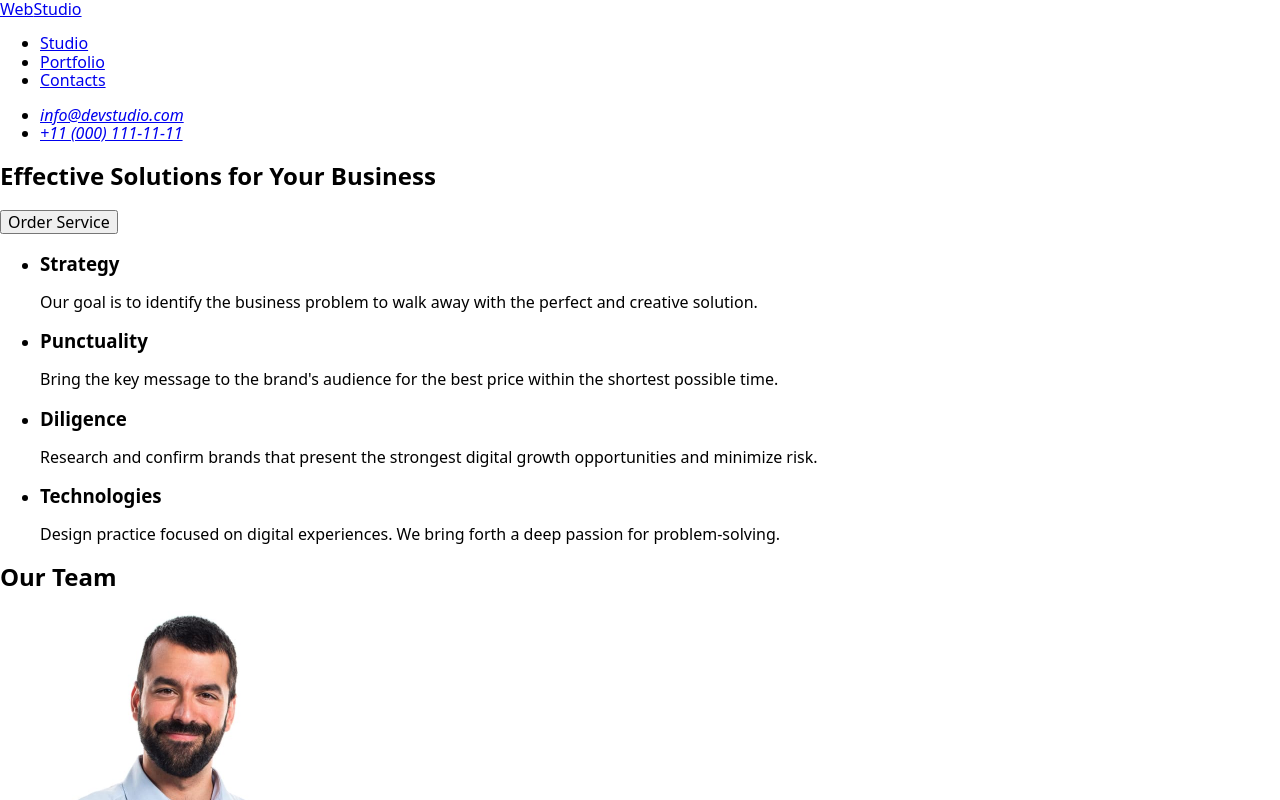
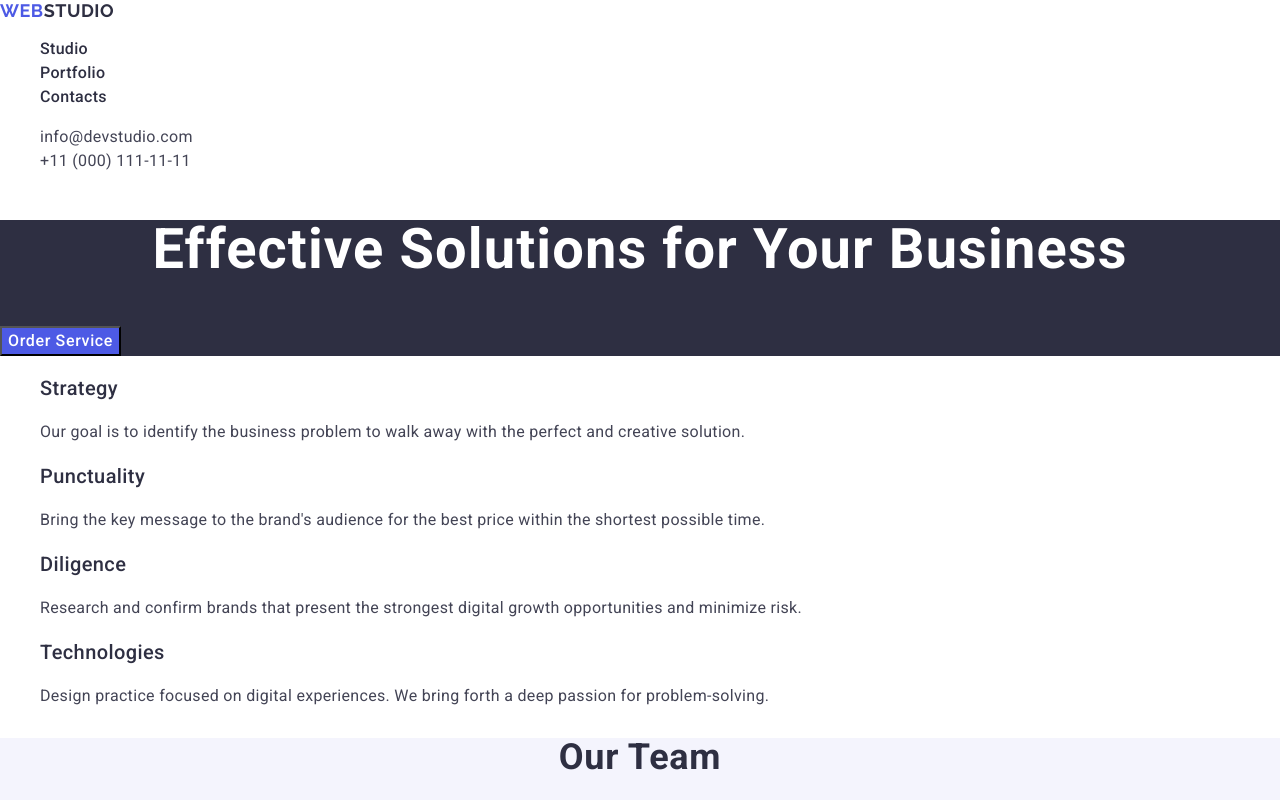
Before and after one commit to Mykola-Kuchmynda/goit-markup-hw-02, a plain HTML site: page index.html in a window 1280 px wide. Shown: the top 800 px of the page. Drawn offline with nearby package versions, Linux system fonts and the light colour scheme.

Commit message:
add styles

```diff
--- a/css/styles.css
+++ b/css/styles.css
@@ -1,14 +1,137 @@
-.header {
+/*font-family: 'Raleway', sans-serif;
+font-family: 'Roboto', sans-serif;*/
+body {
+  font-family: 'Roboto', sans-serif;
+  color: #2e2f42;
+  background-color: #ffffff;
 }
-.logo-web {
+ul,
+ol {
+  list-style: none;
 }
-.logo-studio {
+a {
+  text-decoration: none;
 }
-.nav-list {
+
+.logo {
+  font-family: 'Raleway', sans-serif;
+  font-weight: 700;
+  font-size: 18px;
+  line-height: 1.17;
+  letter-spacing: 0.03em;
+  text-transform: uppercase;
+  color: #4d5ae5;
 }
-.nav-item {
+.header-logo .logo-studio {
+  color: #2e2f42;
 }
-.address-list {
+.footer-logo .logo-studio {
+  color: #f4f4fd;
 }
-.address-item {
+
+.nav-link {
+  font-weight: 500;
+  font-size: 16px;
+  line-height: 1.5;
+  letter-spacing: 0.02em;
+  color: #2e2f42;
 }
+.nav-link:hover,
+.nav-link:focus {
+  color: #404bbf;
+}
+.contacts {
+  font-style: normal;
+}
+.contacts-link {
+  font-size: 16px;
+  line-height: 1.5;
+  letter-spacing: 0.02em;
+  color: #434455;
+}
+.contacts-link:hover,
+.contacts-link:focus,
+.nav-link:hover,
+.nav-link:focus {
+  color: #404bbf;
+}
+
+.page-footer,
+.hero {
+  background-color: #2e2f42;
+}
+.hero-title {
+  font-weight: 700;
+  font-size: 56px;
+  line-height: 1.07;
+  letter-spacing: 0.02em;
+  text-align: center;
+  color: #fff;
+}
+.hero-button {
+  background-color: #4d5ae5;
+  font-weight: 500;
+  font-size: 16px;
+  line-height: 1.5;
+  letter-spacing: 0.04em;
+  color: #fff;
+}
+.hero-button:hover,
+.hero-button:focus {
+  background-color: #404bbf;
+}
+.benefits-title {
+  font-weight: 500;
+  font-size: 20px;
+  line-height: 1.2;
+  letter-spacing: 0.02em;
+}
+.benefits-text {
+  font-size: 16px;
+  line-height: 1.5;
+  letter-spacing: 0.02em;
+  color: #434455;
+}
+.team {
+  background-color: #f4f4fd;
+}
+.team-title,
+.portfolio-title {
+  font-weight: 700;
+  font-size: 36px;
+  line-height: 1.11;
+  letter-spacing: 0.02em;
+  text-align: center;
+}
+.team-member {
+  font-weight: 500;
+  font-size: 20px;
+  line-height: 1.2;
+  letter-spacing: 0.02em;
+  text-align: center;
+}
+.team-member-type {
+  font-size: 16px;
+  line-height: 1.5;
+  letter-spacing: 0.02em;
+  text-align: center;
+  color: #434455;
+}
+.portfolio-list-title {
+  font-weight: 500;
+  font-size: 20px;
+  line-height: 1.2;
+  letter-spacing: 0.02em;
+}
+.portfolio-list-function {
+  font-size: 16px;
+  line-height: 1.5;
+  letter-spacing: 0.02em;
+  color: #434455;
+}
+.footer-text {
+  font-size: 16px;
+  line-height: 1.5;
+  letter-spacing: 0.02em;
+  color: #f4f4fd;
+}
--- a/index.html
+++ b/index.html
@@ -7,41 +7,46 @@
     <link
       rel="stylesheet"
       href="https://cdnjs.cloudflare.com/ajax/libs/modern-normalize/3.0.1/modern-normalize.min.css"
+      integrity="sha512-q6WgHqiHlKyOqslT/lgBgodhd03Wp4BEqKeW6nNtlOY4quzyG3VoQKFrieaCeSnuVseNKRGpGeDU3qPmabCANg=="
+      crossorigin="anonymous"
+      referrerpolicy="no-referrer"
     />
 
+    <link rel="preconnect" href="https://fonts.googleapis.com" />
+    <link rel="preconnect" href="https://fonts.gstatic.com" crossorigin />
     <link
+      href="https://fonts.googleapis.com/css2?family=Raleway:wght@700&family=Roboto:wght@400;500;700&display=swap"
       rel="stylesheet"
-      href="https://fonts.googleapis.com/css2?family=Raleway:ital,wght@0,700;1,700&family=Roboto:wght@400;500;700&display=swap"
     />
     <link rel="stylesheet" href="./css/styles.css" />
   </head>
   <body>
     <header class="header">
       <nav>
-        <a class="logo-web" href="./index.html"
+        <a class="logo header-logo" href="./index.html"
           >Web<span class="logo-studio">Studio</span></a
         >
         <ul class="nav-list">
-          <li>
-            <a class="nav-item" href="#studio">Studio</a>
+          <li class="nav-item">
+            <a class="nav-link" href="./index.html">Studio</a>
           </li>
-          <li>
-            <a class="nav-item" href="#portfolio">Portfolio</a>
+          <li class="nav-item">
+            <a class="nav-link" href="">Portfolio</a>
           </li>
-          <li>
-            <a class="nav-item" href="#contacts">Contacts</a>
+          <li class="nav-item">
+            <a class="nav-link" href="">Contacts</a>
           </li>
         </ul>
       </nav>
-      <address>
-        <ul class="address-list">
-          <li>
-            <a class="address-item" href="mailto:info@devstudio.com"
+      <address class="contacts">
+        <ul class="contacts-list">
+          <li class="contacts-item">
+            <a class="contacts-link" href="mailto:info@devstudio.com"
               >info@devstudio.com</a
             >
           </li>
-          <li>
-            <a class="address-item" href="tel:+110001111111"
+          <li class="contacts-item">
+            <a class="contacts-link" href="tel:+110001111111"
               >+11 (000) 111-11-11</a
             >
           </li>
@@ -51,7 +56,7 @@
     <main>
       <section class="hero">
         <h1 class="hero-title">Effective Solutions for Your Business</h1>
-        <button type="button">Order Service</button>
+        <button class="hero-button" type="button">Order Service</button>
       </section>
       <section class="benefits">
         <h2 hidden>Our Benefits</h2>
@@ -77,7 +82,7 @@
               growth opportunities and minimize risk.
             </p>
           </li>
-          <li>
+          <li class="benefits-item">
             <h3 class="benefits-title">Technologies</h3>
             <p class="benefits-text">
               Design practice focused on digital experiences. We bring forth a
@@ -90,22 +95,42 @@
         <h2 class="team-title">Our Team</h2>
         <ul class="team-list">
           <li class="team-item">
-            <img src="./images/img-1.jpg" alt="Mark Guerrero" width="264" />
+            <img
+              class="team-member-img"
+              src="./images/img-1.jpg"
+              alt="Mark Guerrero"
+              width="264"
+            />
             <h3 class="team-member">Mark Guerrero</h3>
             <p class="team-member-type">Product Designer</p>
           </li>
           <li class="team-item">
-            <img src="./images/img-2.jpg" alt="Tom Ford" width="264" />
+            <img
+              class="team-member-img"
+              src="./images/img-2.jpg"
+              alt="Tom Ford"
+              width="264"
+            />
             <h3 class="team-member">Tom Ford</h3>
             <p class="team-member-type">Frontend Developer</p>
           </li>
           <li class="team-item">
-            <img src="./images/img-3.jpg" alt="Camila Garcia" width="264" />
+            <img
+              class="team-member-img"
+              src="./images/img-3.jpg"
+              alt="Camila Garcia"
+              width="264"
+            />
             <h3 class="team-member">Camila Garcia</h3>
             <p class="team-member-type">Marketing</p>
           </li>
           <li class="team-item">
-            <img src="./images/img-4.jpg" alt="Daniel Wilson" width="264" />
+            <img
+              class="team-member-img"
+              src="./images/img-4.jpg"
+              alt="Daniel Wilson"
+              width="264"
+            />
             <h3 class="team-member">Daniel Wilson</h3>
             <p class="team-member-type">UI Designer</p>
           </li>
@@ -177,9 +202,11 @@
         </ul>
       </section>
     </main>
-    <footer>
-      <a href="./index.html">Web<span>Studio</span></a>
-      <p>
+    <footer class="page-footer">
+      <a class="logo footer-logo" href="./index.html"
+        >Web<span class="logo-studio">Studio</span></a
+      >
+      <p class="footer-text">
         Increase the flow of customers and sales for your business with digital
         marketing & growth solutions.
       </p>
```
